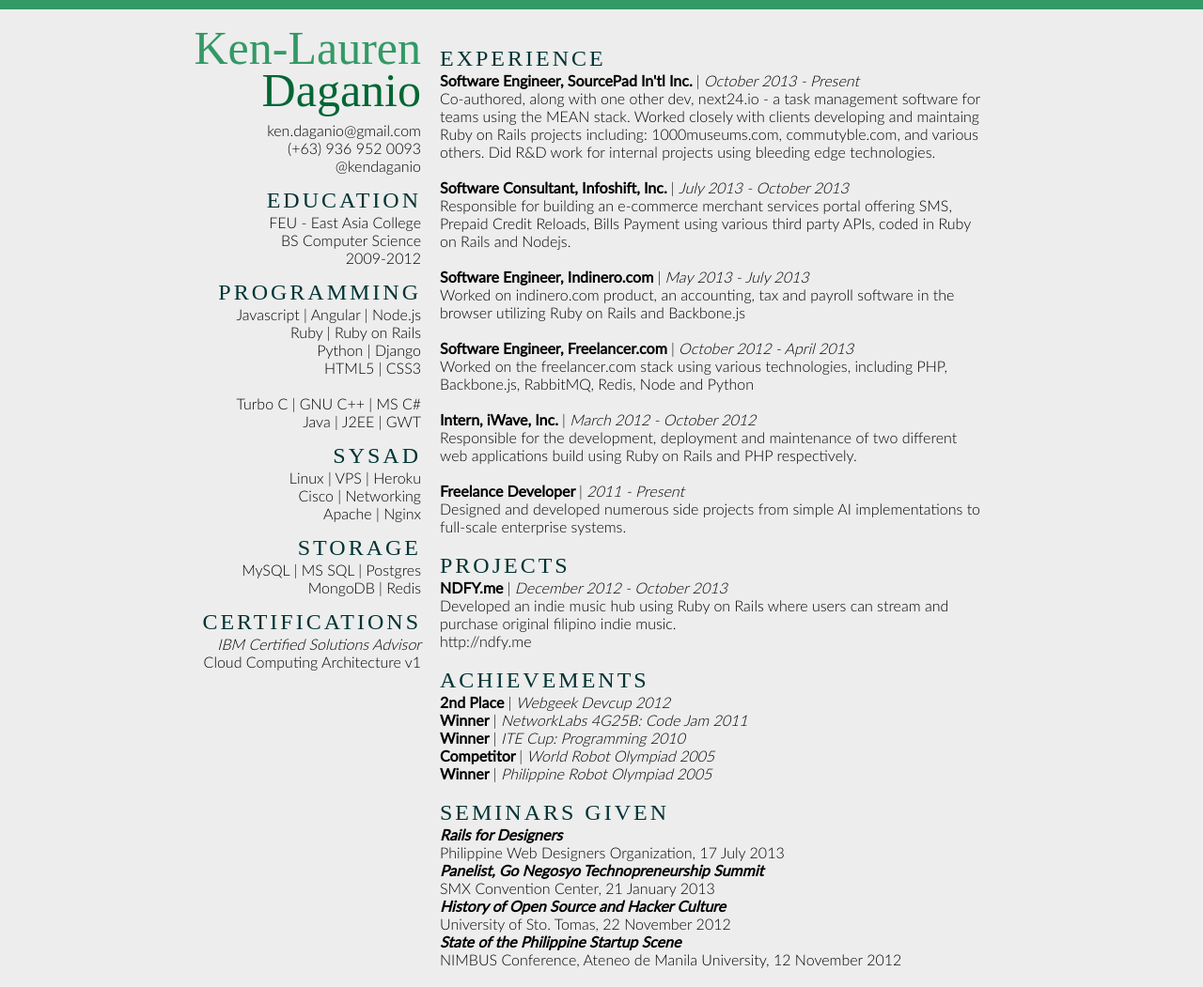
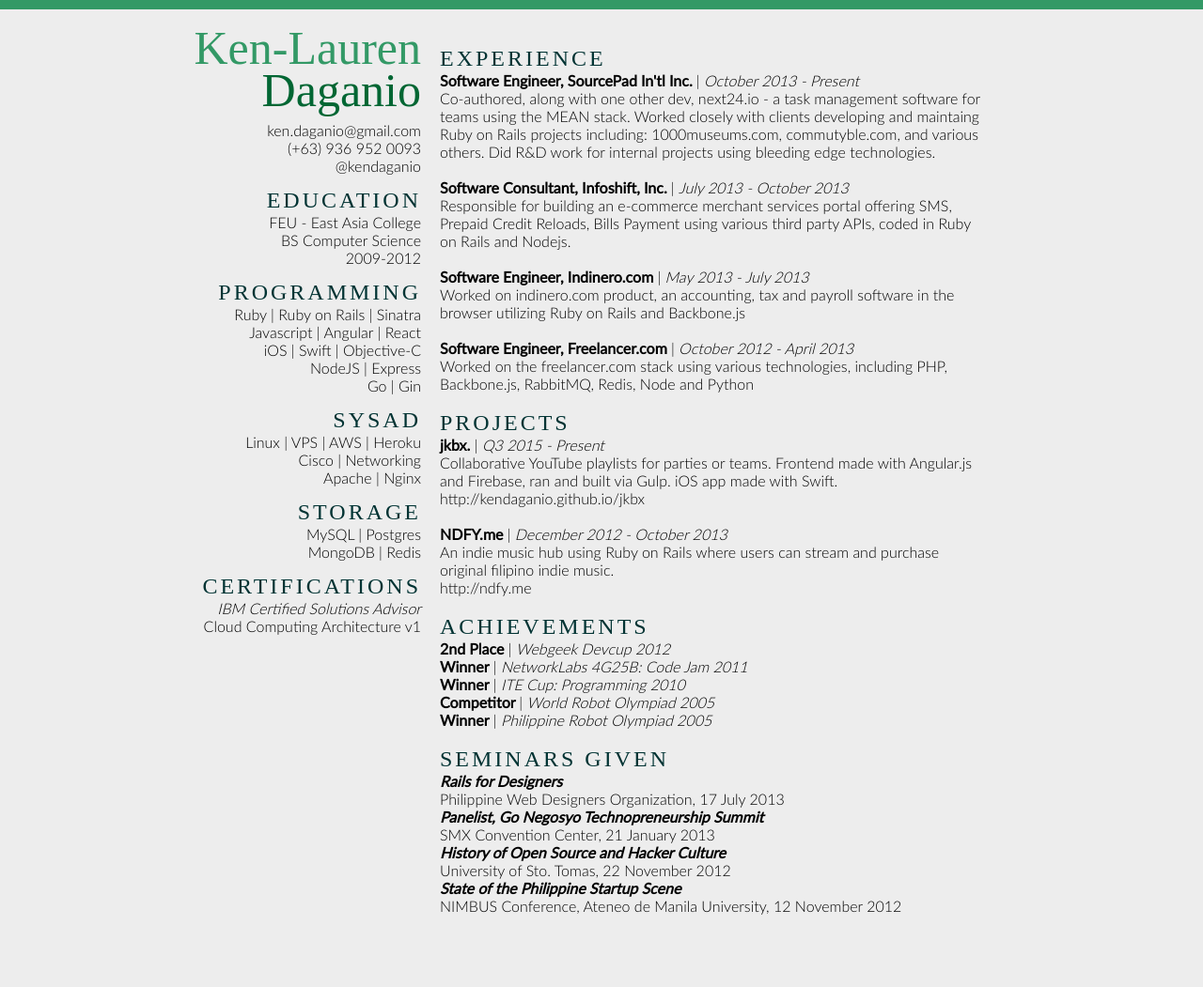
Before and after one commit to kendaganio/kendaganio.github.io, a Jekyll site: the page cv/index.html, which Jekyll copies as it is, in a window 1280 px wide. Shown: the whole page at 94% size. Built offline with Jekyll 4.4.1, drawn with Linux system fonts in a browser that asks for light colours; some web fonts are replaced; after the commit the page ends 994 px from its top, so only the background shows below that.

Commit message:
Updates CV

```diff
--- a/cv/index.html
+++ b/cv/index.html
@@ -109,23 +109,22 @@
 
       <div class="programming">
         <h2>Programming</h2>
-        Javascript | Angular | Node.js
-        <br>Ruby | Ruby on Rails
-        <br>Python | Django
-        <br>HTML5 | CSS3
+        Ruby | Ruby on Rails | Sinatra
+        <br>Javascript | Angular | React
+        <br>iOS | Swift | Objective-C
+        <br>NodeJS | Express
+        <br>Go | Gin
         <br>
-        <br> Turbo C | GNU C++ | MS C#
-        <br>Java | J2EE | GWT
       </div>
 
       <div class="sysad">
         <h2>Sysad</h2>
-        Linux | VPS | Heroku<br>Cisco | Networking<br>Apache | Nginx
+        Linux | VPS | AWS | Heroku<br>Cisco | Networking<br>Apache | Nginx
       </div>
 
       <div class="storage">
         <h2>Storage</h2>
-        MySQL | MS SQL | Postgres<br>MongoDB | Redis
+        MySQL | Postgres<br>MongoDB | Redis
       </div>
 
       <div class="certifications">
@@ -151,18 +150,15 @@
 
         <strong>Software Engineer, Freelancer.com </strong> | <em> October 2012 - April 2013</em><br>
         <p>Worked on the freelancer.com stack using various technologies, including PHP, Backbone.js, RabbitMQ, Redis, Node and Python</p><br>
-
-        <strong>Intern, iWave, Inc. </strong> | <em> March 2012 - October 2012</em><br>
-        <p>Responsible for the development, deployment and maintenance of two different web applications build using Ruby on Rails and PHP respectively.</p><br>
-
-        <strong>Freelance Developer </strong> | <em> 2011 - Present</em><br>
-        <p>Designed and developed numerous side projects from simple AI implementations to full-scale enterprise systems.</p><br>
       </div>
 
       <div class="projects">
         <h2>Projects</h2>
+        <strong>jkbx.</strong> | <em> Q3 2015 - Present </em><br>
+        <p>Collaborative YouTube playlists for parties or teams. Frontend made with Angular.js and Firebase, ran and built via Gulp. iOS app made with Swift.
+        <br>http://kendaganio.github.io/jkbx</p><br>
         <strong>NDFY.me </strong> | <em> December 2012 - October 2013  </em><br>
-        <p>Developed an indie music hub using Ruby on Rails where users can stream and purchase original filipino indie music.<br>http://ndfy.me</p><br>
+        <p>An indie music hub using Ruby on Rails where users can stream and purchase original filipino indie music.<br>http://ndfy.me</p><br>
       </div>
 
       <div class="achievements">
```
Also changed, not shown: other parts of cv/index.html (+1 -1 lines).
